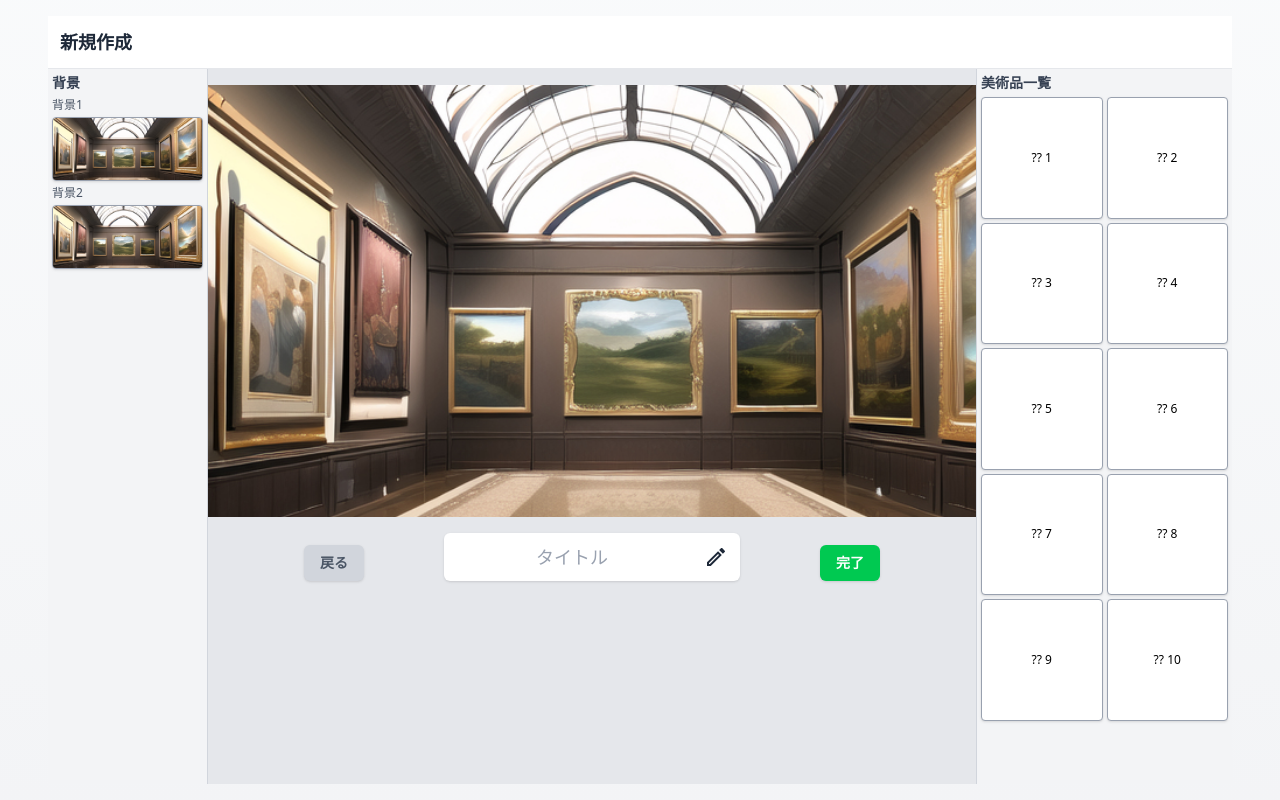
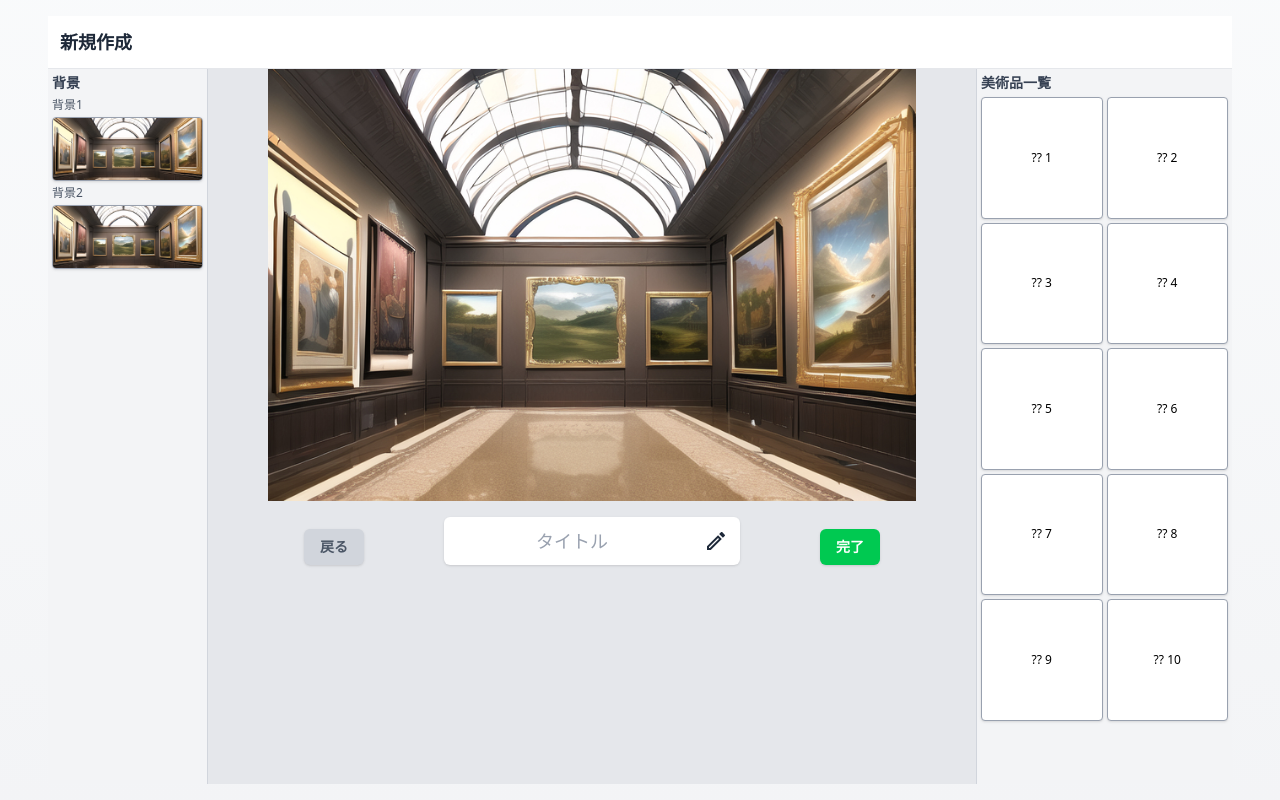
Before and after one commit to yui-szk/virtual-museum, a React (Vite) app in the folder app/frontend/: page /create in a window 1280 px wide. Built offline with nearby package versions, Linux system fonts and the light colour scheme.

Commit message:
謎に重ねてたMuseumPictureに関する部分を削除

```diff
--- a/app/frontend/src/components/CreationScreen.tsx
+++ b/app/frontend/src/components/CreationScreen.tsx
@@ -2,8 +2,6 @@ import React, { useState } from 'react';
 // アイコンとコンテキストをインポート
 import { IconContext } from 'react-icons'
 import { MdOutlineEdit, MdOutlineCheck } from "react-icons/md";
-// ギャラリーの画像コンポーネントをインポート
-import MuseumPicture from './MuseumPicture';
 
 // 画像をJavaScriptモジュールとしてインポートする
 //! 本当は背景画像のURLを取得する必要あり
@@ -114,8 +112,6 @@ export default function CreationPage() {
         <div className="flex-1 flex flex-col items-center p-0 relative overflow-y-auto bg-gray-200">
 
           {/* Gallery View - 画像コンテナ */}
-          <div className="w-full max-w-6xl flex flex-col justify-center items-center relative my-4">
-            {/* 背景画像と MuseumPicture を重ねるコンテナ */}
             <div className="relative w-full overflow-hidden flex justify-center items-center aspect-video">
 
               {/* 中央の背景画像 */}
@@ -124,13 +120,8 @@ export default function CreationPage() {
                 alt="Museum Background"
                 className="w-full h-full object-contain"
               />
-
-              {/* Gallery Wall with Frames / MuseumPicture の部分 - 画像に重ねて表示 */}
-              <div className="absolute inset-0">
-                <MuseumPicture />
-              </div>
             </div>
-            {/* 修正: Bottom Controls - タイトル入力欄、「戻る」「完了」ボタンを配置 */}
+            {/* Bottom Controls - タイトル入力欄、「戻る」「完了」ボタンを配置 */}
             <div className="flex justify-between items-end w-full max-w-xl mt-4 mb-4">
 
               {/* 1. 左下に「戻る」ボタンを配置 */}
@@ -173,7 +164,6 @@ export default function CreationPage() {
               >
                 完了
               </button>
-            </div>
           </div>
         </div>
 
```
